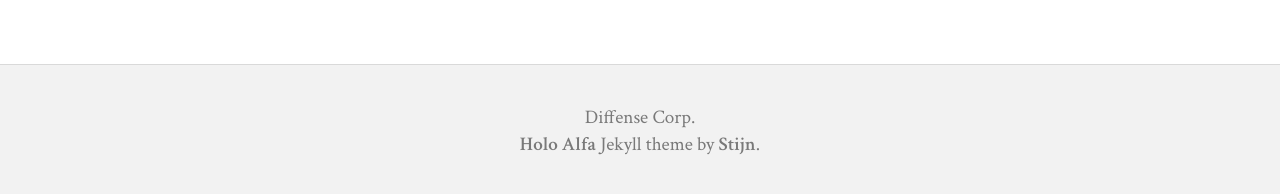
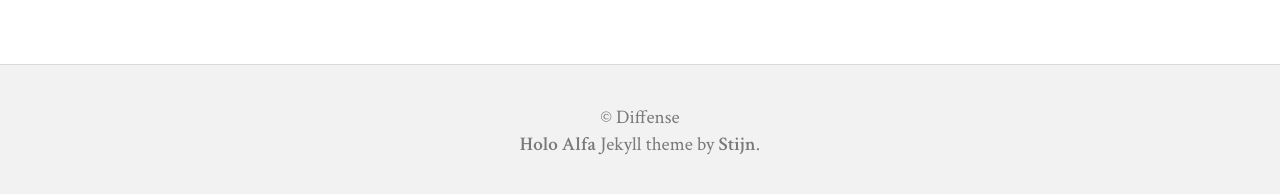
Before and after one commit to intellee/blog.diffense.co.kr, a Jekyll site: the page built from README.md, in a window 1280 px wide and 900 px high, scrolled down 3426 px. Shown: the part 695-889 px from the top of the window. Built offline with Jekyll 4.4.1, drawn with Linux system fonts in a browser that asks for light colours; nearby versions of some CDN libraries; our own code applies the rules of GitHub Pages for plain Markdown files.

Commit message:
© Diffense

```diff
--- a/_config.yml
+++ b/_config.yml
@@ -39,7 +39,7 @@ display-social-icons: false
 # If you want social links to open in a new tab, set this as true
 social-icons-open-newtab: true
 
-footer-text: Diffense Corp. <br><a href="http://steinvc.github.io/holo-alfa/">Holo Alfa</a> Jekyll theme by <a href="http://steinvc.github.io/holo-alfa/">Stijn</a>.
+footer-text: © Diffense <br><a href="http://steinvc.github.io/holo-alfa/">Holo Alfa</a> Jekyll theme by <a href="http://steinvc.github.io/holo-alfa/">Stijn</a>.
 
 # Preferably 64px in height. Leave empty = disable.
 logo-image: /img/logo.png
```
